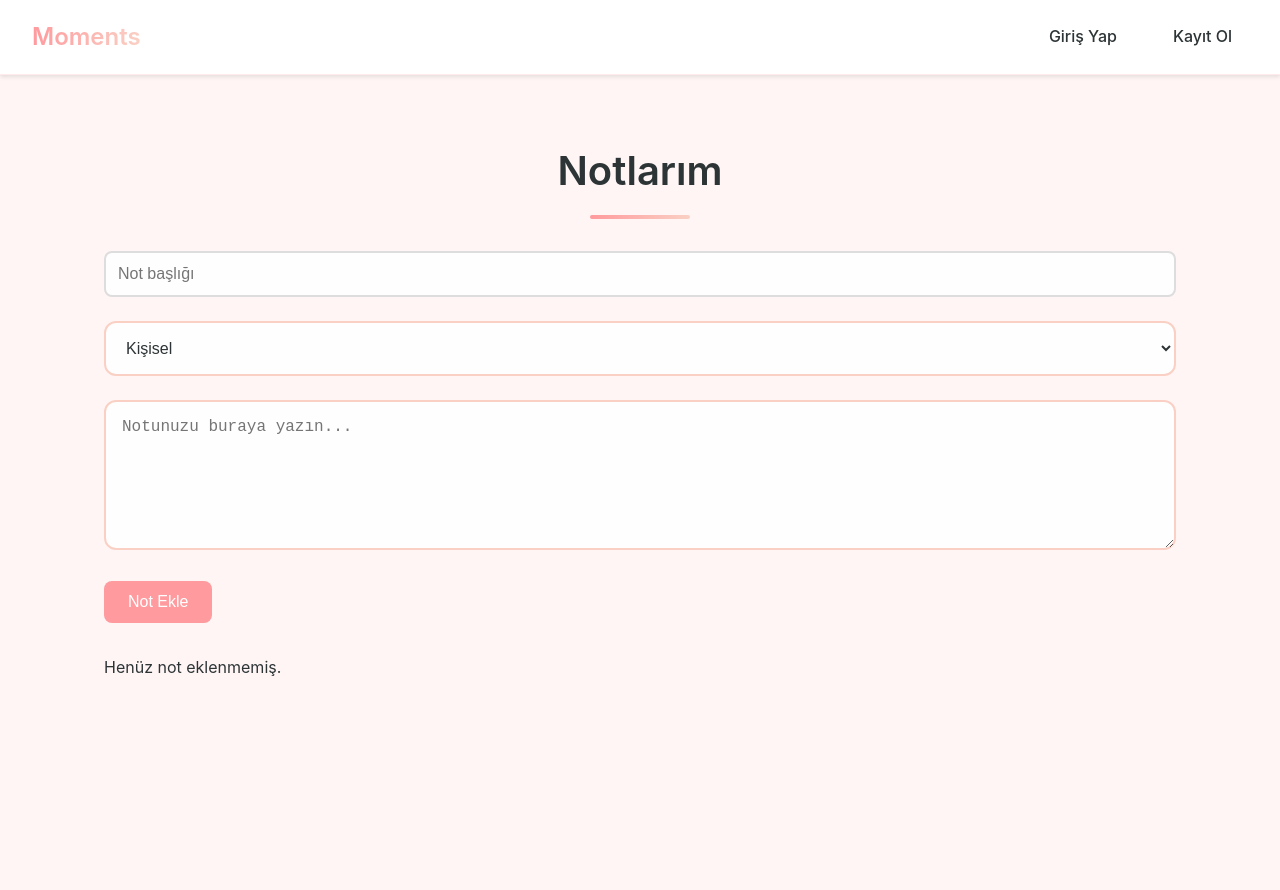
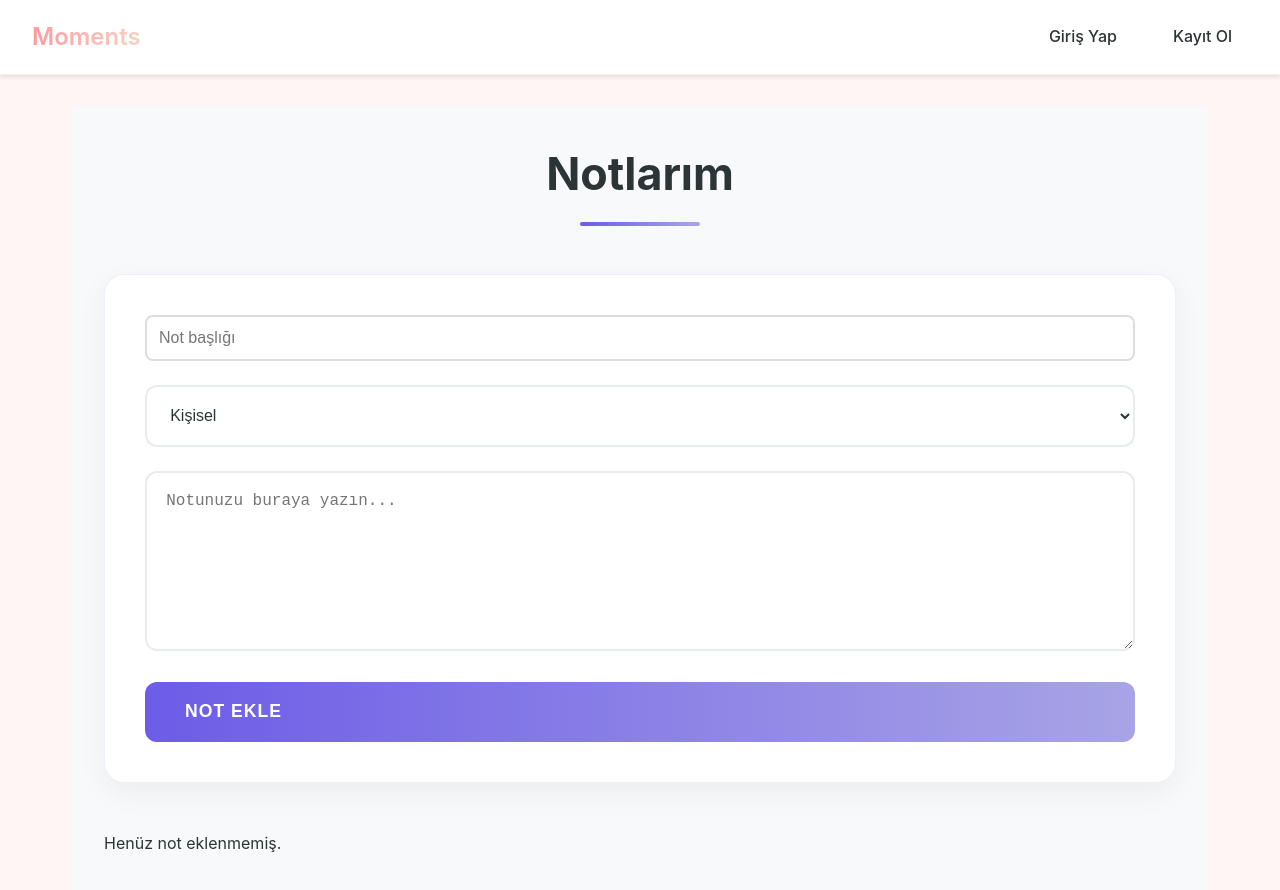
Before and after one commit to nicolamenekse/temp-moments, a React (Vite) app: page /notes in a window 1280 px wide. Shown: the top 890 px of the page. Before the commit the page ends 800 px from the top, so only its background shows below. Built offline with nearby package versions, Linux system fonts and the light colour scheme.

Commit message:
updateNotesCss

```diff
--- a/src/pages/Diary.jsx
+++ b/src/pages/Diary.jsx
@@ -98,11 +98,11 @@ const Diary = () => {
             onChange={(e) => setMood(e.target.value)}
             className="diary-select"
           >
-            <option value="happy">Mutlu</option>
-            <option value="sad">Üzgün</option>
-            <option value="angry">Kızgın</option>
-            <option value="excited">Heyecanlı</option>
-            <option value="calm">Sakin</option>
+            <option value="mutlu">Mutlu</option>
+            <option value="üzgün">Üzgün</option>
+            <option value="kızgın">Kızgın</option>
+            <option value="heyecanlı">Heyecanlı</option>
+            <option value="sakin">Sakin</option>
           </select>
         </div>
 
@@ -128,7 +128,11 @@ const Diary = () => {
               <div className="entry-header">
                 <h3>{entry.title}</h3>
                 <span className={`mood-indicator ${entry.mood}`}>
-                  {entry.mood}
+                  {entry.mood === 'mutlu' && 'Mutlu'}
+                  {entry.mood === 'üzgün' && 'Üzgün'}
+                  {entry.mood === 'kızgın' && 'Kızgın'}
+                  {entry.mood === 'heyecanlı' && 'Heyecanlı'}
+                  {entry.mood === 'sakin' && 'Sakin'}
                 </span>
               </div>
               <p className="entry-content">{entry.content}</p>
--- a/src/pages/Notes.jsx
+++ b/src/pages/Notes.jsx
@@ -1,6 +1,13 @@
 import React, { useState, useEffect } from 'react';
 import { useAuth } from '../context/AuthContext';
 import '../styles/Notes.css';
+
+const categoryLabels = {
+  personal: 'Kişisel',
+  work: 'İş',
+  ideas: 'Fikirler',
+  tasks: 'Görevler'
+};
 
 const Notes = () => {
   const { user, saveUserData, getUserData } = useAuth();
@@ -140,7 +147,7 @@ const Notes = () => {
               <div className="note-header">
                 <h3>{note.title}</h3>
                 <span className={`note-category ${note.category}`}>
-                  {note.category}
+                  {categoryLabels[note.category]}
                 </span>
               </div>
               <p className="note-content">{note.content}</p>
--- a/src/styles/Diary.css
+++ b/src/styles/Diary.css
@@ -141,27 +141,27 @@
   text-transform: capitalize;
 }
 
-.mood-indicator.happy {
+.mood-indicator.mutlu {
   background: rgba(46, 213, 115, 0.1);
   color: #2ed573;
 }
 
-.mood-indicator.sad {
+.mood-indicator.üzgün {
   background: rgba(255, 71, 87, 0.1);
   color: #ff4757;
 }
 
-.mood-indicator.angry {
+.mood-indicator.kızgın {
   background: rgba(255, 107, 129, 0.1);
   color: #ff6b81;
 }
 
-.mood-indicator.excited {
+.mood-indicator.heyecanlı {
   background: rgba(255, 159, 67, 0.1);
   color: #ff9f43;
 }
 
-.mood-indicator.calm {
+.mood-indicator.sakin {
   background: rgba(45, 152, 218, 0.1);
   color: #2d98da;
 }
--- a/src/styles/Notes.css
+++ b/src/styles/Notes.css
@@ -2,14 +2,16 @@
   max-width: 1200px;
   margin: 0 auto;
   padding: 2rem;
+  background: #f8f9fa;
+  min-height: 100vh;
 }
 
 .notes-container h1 {
-  color: var(--text-color);
+  color: #2d3436;
   text-align: center;
-  margin-bottom: 2rem;
-  font-size: 2.5rem;
-  font-weight: 600;
+  margin-bottom: 3rem;
+  font-size: 2.8rem;
+  font-weight: 700;
   position: relative;
   padding-bottom: 1rem;
 }
@@ -20,10 +22,10 @@
   bottom: 0;
   left: 50%;
   transform: translateX(-50%);
-  width: 100px;
+  width: 120px;
   height: 4px;
-  background: linear-gradient(to right, #ff9a9e, #fad0c4);
-  border-radius: 2px;
+  background: linear-gradient(to right, #6c5ce7, #a8a4e6);
+  border-radius: 4px;
 }
 
 .notes-controls {
@@ -51,17 +53,17 @@
   border-color: #3498db;
 }
 
-.notes-form {
-  background: var(--surface-color);
-  padding: 2rem;
-  border-radius: 16px;
-  box-shadow: var(--shadow-medium);
+.note-form {
+  background: white;
+  padding: 2.5rem;
+  border-radius: 20px;
+  box-shadow: 0 10px 30px rgba(0, 0, 0, 0.05);
   margin-bottom: 3rem;
-  border: 1px solid rgba(255, 154, 158, 0.2);
+  border: 1px solid rgba(108, 92, 231, 0.1);
 }
 
 .form-group {
-  margin-bottom: 1.5rem;
+  margin-bottom: 1.8rem;
 }
 
 .form-group label {
@@ -72,39 +74,39 @@
   font-size: 1.1rem;
 }
 
-.form-group input,
-.form-group textarea,
-.form-group select {
+.note-input,
+.note-textarea,
+.note-select {
   width: 100%;
-  padding: 1rem;
-  border: 2px solid #fad0c4;
+  padding: 1.2rem;
+  border: 2px solid #e9ecef;
   border-radius: 12px;
   font-size: 1rem;
   transition: all 0.3s ease;
-  background-color: rgba(255, 255, 255, 0.9);
+  background-color: white;
 }
 
-.form-group input:focus,
-.form-group textarea:focus,
-.form-group select:focus {
+.note-input:focus,
+.note-textarea:focus,
+.note-select:focus {
   outline: none;
-  border-color: #ff9a9e;
-  box-shadow: 0 0 0 3px rgba(255, 154, 158, 0.2);
+  border-color: #6c5ce7;
+  box-shadow: 0 0 0 4px rgba(108, 92, 231, 0.1);
 }
 
-.form-group textarea {
-  min-height: 150px;
+.note-textarea {
+  min-height: 180px;
   resize: vertical;
 }
 
-.notes-form button {
-  background: linear-gradient(to right, #ff9a9e, #fad0c4);
+.note-submit {
+  background: linear-gradient(to right, #6c5ce7, #a8a4e6);
   color: white;
   border: none;
-  padding: 1rem 2rem;
+  padding: 1.2rem 2.5rem;
   border-radius: 12px;
   font-size: 1.1rem;
-  font-weight: 500;
+  font-weight: 600;
   cursor: pointer;
   transition: all 0.3s ease;
   width: 100%;
@@ -112,25 +114,25 @@
   letter-spacing: 1px;
 }
 
-.notes-form button:hover {
+.note-submit:hover {
   transform: translateY(-2px);
-  box-shadow: 0 4px 12px rgba(255, 154, 158, 0.3);
+  box-shadow: 0 8px 20px rgba(108, 92, 231, 0.2);
 }
 
 .notes-grid {
   display: grid;
-  grid-template-columns: repeat(auto-fill, minmax(300px, 1fr));
-  gap: 2rem;
+  grid-template-columns: repeat(auto-fill, minmax(320px, 1fr));
+  gap: 2.5rem;
   margin-top: 2rem;
 }
 
 .note-card {
-  background: var(--surface-color);
-  border-radius: 16px;
-  padding: 1.5rem;
-  box-shadow: var(--shadow-medium);
+  background: white;
+  border-radius: 20px;
+  padding: 2rem;
+  box-shadow: 0 10px 30px rgba(0, 0, 0, 0.05);
   transition: all 0.3s ease;
-  border: 1px solid rgba(255, 154, 158, 0.2);
+  border: 1px solid rgba(108, 92, 231, 0.1);
   position: relative;
   overflow: hidden;
   display: flex;
@@ -144,25 +146,25 @@
   left: 0;
   width: 4px;
   height: 100%;
-  background: linear-gradient(to bottom, #ff9a9e, #fad0c4);
+  background: linear-gradient(to bottom, #6c5ce7, #a8a4e6);
 }
 
 .note-card:hover {
-  transform: translateY(-4px);
-  box-shadow: var(--shadow-large);
+  transform: translateY(-5px);
+  box-shadow: 0 15px 35px rgba(0, 0, 0, 0.1);
 }
 
 .note-header {
   display: flex;
   justify-content: space-between;
   align-items: flex-start;
-  margin-bottom: 1rem;
+  margin-bottom: 1.5rem;
 }
 
 .note-header h3 {
-  color: var(--text-color);
-  font-size: 1.4rem;
-  font-weight: 600;
+  color: #2d3436;
+  font-size: 1.5rem;
+  font-weight: 700;
   margin: 0;
   flex: 1;
 }
@@ -175,98 +177,101 @@
 
 .note-category {
   font-size: 0.9rem;
-  padding: 0.4rem 0.8rem;
-  border-radius: 20px;
-  background: rgba(255, 154, 158, 0.1);
-  color: #ff6b6b;
-  font-weight: 500;
+  padding: 0.5rem 1rem;
+  border-radius: 30px;
+  font-weight: 600;
+  text-transform: uppercase;
+  letter-spacing: 0.5px;
+}
+
+.note-content {
+  color: #2d3436;
+  line-height: 1.7;
+  font-size: 1.1rem;
+  margin: 0;
+  padding: 1.2rem;
+  background: #f8f9fa;
+  border-radius: 12px;
+  flex: 1;
+}
+
+.note-footer {
+  display: flex;
+  justify-content: space-between;
+  align-items: center;
+  margin-top: 1.5rem;
+  padding-top: 1.5rem;
+  border-top: 1px solid rgba(108, 92, 231, 0.1);
 }
 
 .note-date {
-  color: var(--text-secondary-color);
+  color: #636e72;
   font-size: 0.9rem;
-}
-
-.note-content {
-  color: var(--text-color);
-  line-height: 1.6;
-  font-size: 1.1rem;
-  margin: 0;
-  padding: 1rem;
-  background: rgba(255, 255, 255, 0.5);
-  border-radius: 8px;
-  flex: 1;
 }
 
 .note-actions {
   display: flex;
-  justify-content: flex-end;
   gap: 1rem;
-  margin-top: 1rem;
-  padding-top: 1rem;
-  border-top: 1px solid rgba(255, 154, 158, 0.2);
 }
 
-.note-actions button {
-  background: transparent;
+.note-edit,
+.note-delete {
+  padding: 0.8rem 1.5rem;
+  border-radius: 10px;
+  font-weight: 600;
+  cursor: pointer;
+  transition: all 0.3s ease;
   border: none;
-  cursor: pointer;
-  font-size: 1.2rem;
-  padding: 0.5rem;
-  border-radius: 8px;
-  transition: all 0.3s ease;
 }
 
-.edit-btn {
-  color: #4a90e2;
+.note-edit {
+  background: rgba(108, 92, 231, 0.1);
+  color: #6c5ce7;
 }
 
-.edit-btn:hover {
-  background: rgba(74, 144, 226, 0.1);
-}
-
-.delete-btn {
+.note-delete {
+  background: rgba(255, 107, 107, 0.1);
   color: #ff6b6b;
 }
 
-.delete-btn:hover {
-  background: rgba(255, 107, 107, 0.1);
+.note-edit:hover {
+  background: rgba(108, 92, 231, 0.2);
 }
 
-.error {
+.note-delete:hover {
+  background: rgba(255, 107, 107, 0.2);
+}
+
+.error-message {
   background-color: rgba(255, 107, 107, 0.1);
   color: #ff6b6b;
-  padding: 1rem;
-  border-radius: 8px;
-  margin-bottom: 1.5rem;
+  padding: 1.2rem;
+  border-radius: 12px;
+  margin-bottom: 2rem;
   text-align: center;
   border: 1px solid rgba(255, 107, 107, 0.2);
+  font-weight: 500;
 }
 
 /* Category-specific styles */
 .note-category.personal {
-  background: rgba(255, 223, 186, 0.2);
-  color: #e67e22;
+  background: rgba(108, 92, 231, 0.1);
+  color: #6c5ce7;
 }
 
 .note-category.work {
-  background: rgba(186, 223, 255, 0.2);
-  color: #3498db;
+  background: rgba(255, 159, 67, 0.1);
+  color: #ff9f43;
 }
 
 .note-category.ideas {
-  background: rgba(186, 186, 255, 0.2);
-  color: #9b59b6;
+  background: rgba(0, 184, 148, 0.1);
+  color: #00b894;
 }
 
 .note-category.tasks {
-  background: rgba(255, 186, 186, 0.2);
-  color: #e74c3c;
-}
-
-.note-category.other {
-  background: rgba(186, 255, 186, 0.2);
-  color: #2ecc71;
+  background: rgba(255, 107, 107, 0.1);
+  color: #ff6b6b;
 }
 
 @media (max-width: 768px) {
@@ -274,12 +279,13 @@
     padding: 1rem;
   }
 
-  .notes-form {
+  .note-form {
     padding: 1.5rem;
   }
 
   .notes-grid {
     grid-template-columns: 1fr;
+    gap: 1.5rem;
   }
 
   .note-header {
@@ -287,8 +293,14 @@
     gap: 1rem;
   }
 
-  .note-meta {
+  .note-footer {
+    flex-direction: column;
+    gap: 1rem;
+    align-items: flex-start;
+  }
+
+  .note-actions {
     width: 100%;
-    justify-content: space-between;
+    justify-content: flex-end;
   }
 }
```
